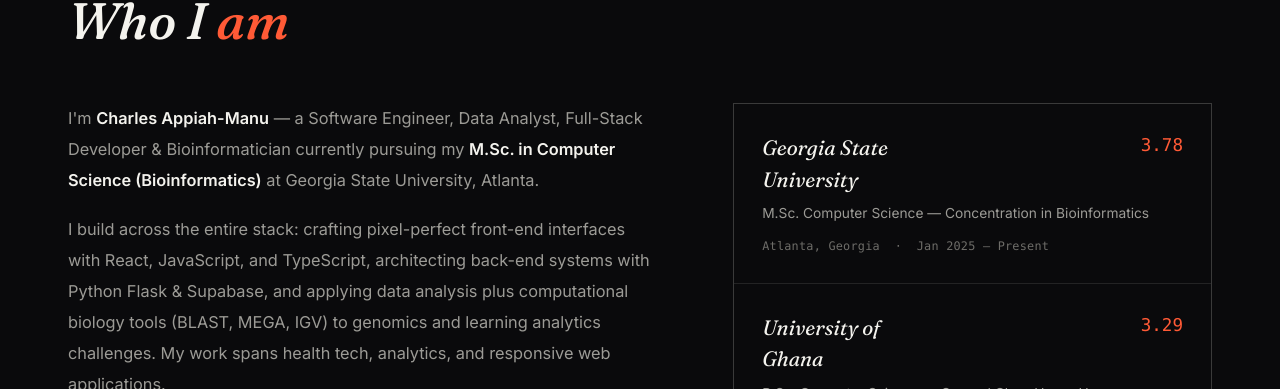
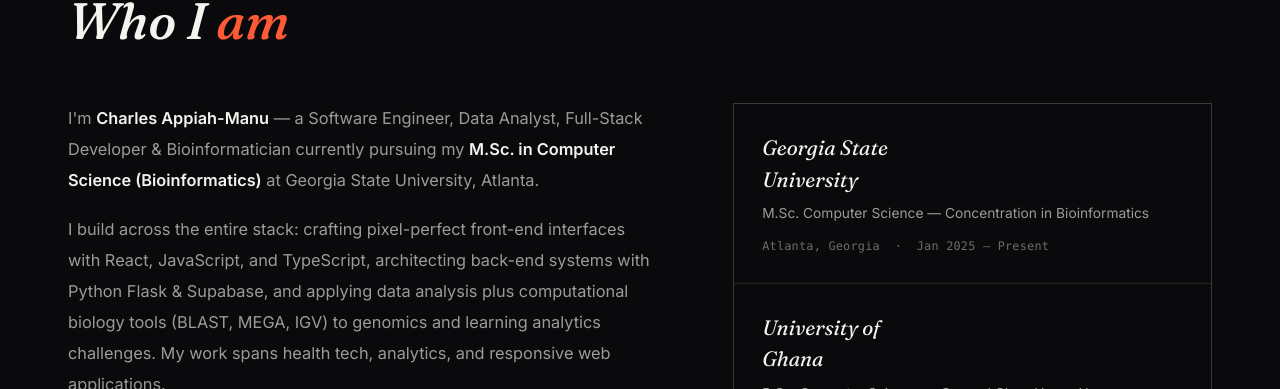
Before and after one commit to Charles-AM/my-portfolio, a plain HTML site: page index.html in a window 1280 px wide. Shown: the part 1168-1557 px from the top of the page. Drawn offline with nearby package versions, Linux system fonts and the light colour scheme.

Commit message:
Remove GPA from education cards

```diff
--- a/index.html
+++ b/index.html
@@ -278,7 +278,6 @@ nav.scrolled{padding:16px 48px;background:rgba(10,10,12,.82);backdrop-filter:blu
 .edu-card:hover{background:var(--bg-card)}
 .edu-top{display:flex;justify-content:space-between;align-items:flex-start;gap:12px}
 .edu-school{font-family:var(--serif);font-style:italic;font-size:1.3rem;color:var(--fg)}
-.edu-gpa{font-family:var(--mono);font-size:1.1rem;color:var(--accent)}
 .edu-degree{font-size:.86rem;color:var(--muted);margin-top:8px}
 .edu-meta{font-family:var(--mono);font-size:.74rem;color:var(--muted-2);margin-top:14px;letter-spacing:.02em}
 
@@ -579,7 +578,6 @@ footer .fclock i{color:var(--accent);font-style:normal}
         <div class="edu-card">
           <div class="edu-top">
             <div class="edu-school">Georgia State<br/>University</div>
-            <div class="edu-gpa">3.78</div>
           </div>
           <div class="edu-degree">M.Sc. Computer Science — Concentration in Bioinformatics</div>
           <div class="edu-meta">Atlanta, Georgia &nbsp;·&nbsp; Jan 2025 – Present</div>
@@ -587,7 +585,6 @@ footer .fclock i{color:var(--accent);font-style:normal}
         <div class="edu-card">
           <div class="edu-top">
             <div class="edu-school">University of<br/>Ghana</div>
-            <div class="edu-gpa">3.29</div>
           </div>
           <div class="edu-degree">B.Sc. Computer Science — Second Class Upper Honours</div>
           <div class="edu-meta">Accra, Ghana &nbsp;·&nbsp; Jan 2021 – Aug 2024</div>
```
